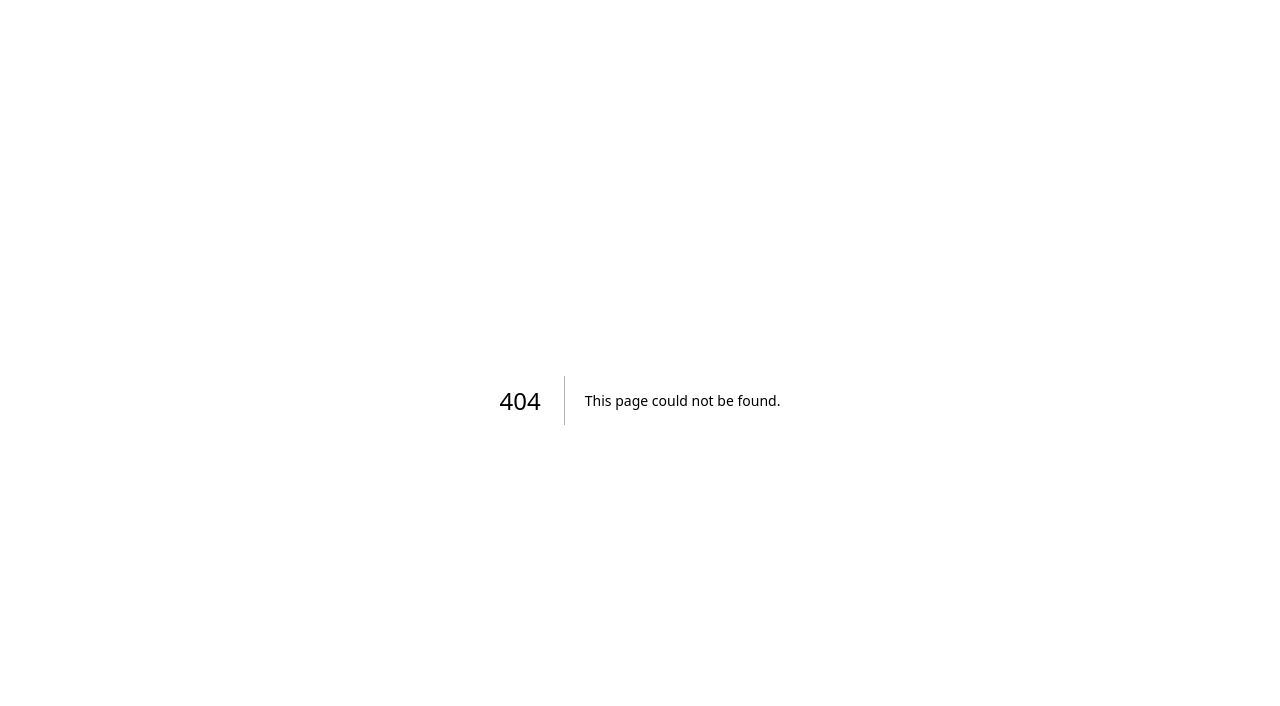
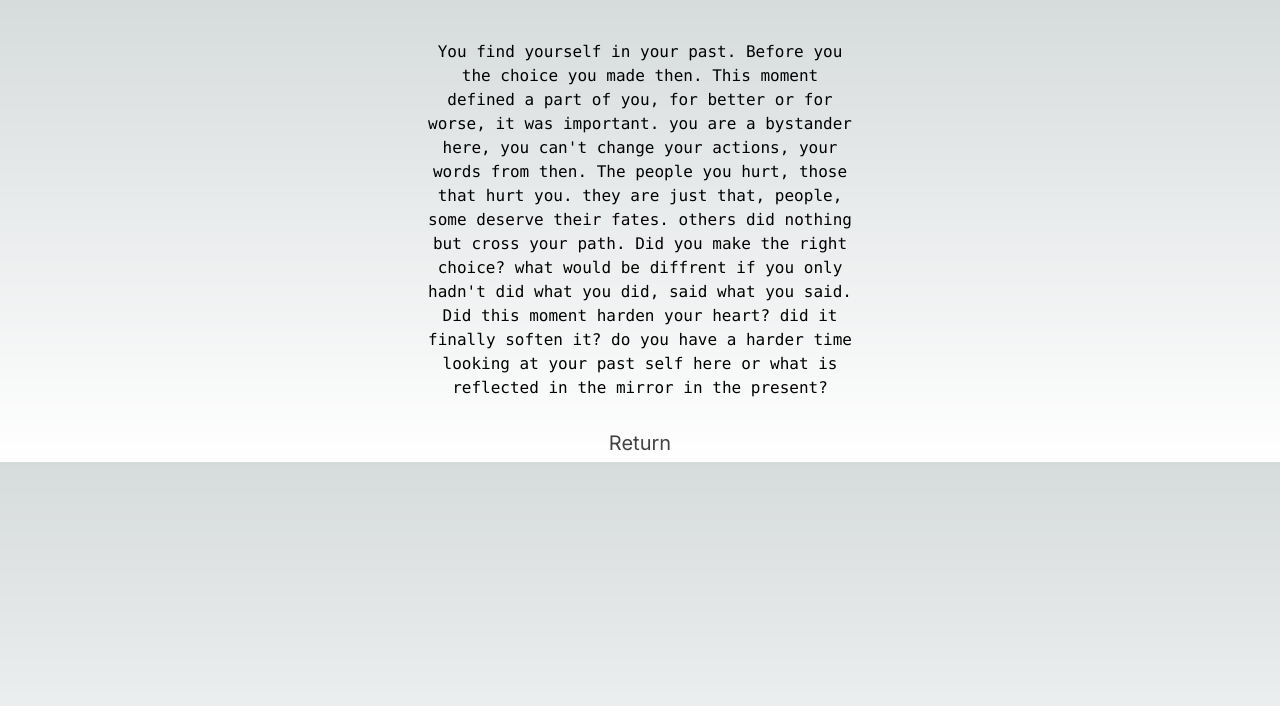
Before and after one commit to ROTBOW/TheGreatGarden, a Next.js app: page /gate/step/1 in a window 1280 px wide. Before the commit this address had no page. Shown: the top 706 px of the page. Built offline with nearby package versions, Linux system fonts and the light colour scheme.

Commit message:
added gate locations

```diff
--- a/app/gate/page.jsx
+++ b/app/gate/page.jsx
@@ -1,18 +1,34 @@
+'use client'
+
+import Link from 'next/link';
+import stories from '@/data/gateSteps';
+import { useRouter } from 'next/navigation';
+
 /**
  * this is the gate, a portal, and an small interactive story
- * progress will be stored in localstorage so folk can continue on their own
  */
 
-import Link from 'next/link';
+
+
 
 const Gate = () => {
+    const router = useRouter();
 
+
+    const randomStep = () => {
+         /**
+         * The function `randomStep` generates a random index and navigates to a specific route using
+         * `router.push`.
+         */
+        let idx = Math.floor(Math.random() * Object.keys(stories).length)
+
+        router.push(`/gate/step/${idx}`)
+    };
 
     return (
         <div>
-            <h2 className="md:text-4xl text-2xl md:p-10 pl-10 py-4"><Link href="#">The Great Garden</Link></h2>
-            <div className="flex items-center flex-col">
-                <div className='text-center font-mono'>
+            <div className="flex items-center flex-col pt-10">
+                <div className='text-center font-mono md:w-1/2 w-2/3'>
                     You stand before the Gate, center of the Garden<br/>
                     It leads everywhere, and nowhere, <br/>
                     houses your deepest fears, cradles your faintest hopes. <br/>
@@ -46,9 +62,9 @@ const Gate = () => {
 
             </div>
                 <div>What do you do?</div>
-                <div className='flex justify-around w-1/4 pt-3'>
-                    <button>Enter</button>
-                    <button>Leave</button>
+                <div className='flex justify-around w-1/4 pt-3 animate-pulse'>
+                    <button onClick={randomStep}>Enter</button>
+                    <Link href="/">Leave</Link>
                 </div>
             </div>
         </div>
--- /dev/null
+++ b/app/gate/step/[sId]/page.jsx
@@ -0,0 +1,38 @@
+'use client'
+
+import {useEffect, useState} from 'react';
+
+import Link from 'next/link';
+import Loading from "@/components/loading/loading";
+import stories from '@/data/gateSteps';
+import { useParams } from "next/navigation";
+
+const Step = () => {
+
+    const params = useParams();
+    const [story, setStory] = useState(null);
+
+    useEffect(() => {
+        let s = stories[params.sId];
+        if (s) {
+            setStory(s)
+        } else {
+            setStory(stories['0'])
+        }
+    }, [])
+
+    if (!story) {
+        return <Loading/>;
+    }
+
+    return (
+        <div className='flex items-center flex-col'>
+            <p className='pt-10 font-mono w-1/3 text-center'>
+                {story}
+            </p><br/>
+            <Link href="/gate" className='text-xl animate-pulse'>Return</Link>
+        </div>
+    )
+}
+
+export default Step;
--- a/app/globals.css
+++ b/app/globals.css
@@ -26,14 +26,14 @@ body {
     rgb(var(--background-start-rgb));
 }
 
-a {
+a, button {
   box-shadow: inset 0 0 0 0 #54b3d6;
   border-radius: .25rem;
   transition: all 500ms;
   padding: 5px;
 }
 
-a:hover {
+a:hover, button:hover {
   color: white;
   box-shadow: inset  0 0 150px 0 #54b3d6;
 }
--- /dev/null
+++ b/data/gateSteps.js
@@ -0,0 +1,32 @@
+const stories = {
+
+    0: `You are found, and lost, everywhere and nowhere, loved and hated,
+    filled with pride and full of shame. There is nothing here.`,
+
+    1: `You find yourself in your past. Before you the choice you made then.
+    This moment defined a part of you, for better or for worse, it was important.
+    you are a bystander here, you can't change your actions, your words from then.
+    The people you hurt, those that hurt you. they are just that, people, some deserve their fates.
+    others did nothing but cross your path. Did you make the right choice? what would be diffrent if you only
+    hadn't did what you did, said what you said. Did this moment harden your heart? did it finally soften it?
+    do you have a harder time looking at your past self here or what is reflected in the mirror in the present?`,
+
+    2: `This is not a place, she is a soul, she is gentle, and she is weak. You can feel the faint beat of her heart.
+    She recognizes you, and is happy that you've come. She opens her month to speak but sound doesn't travel in this place.
+    Instead she smiles, her flame flickers, her time is soon, but it doesn't worry her. The only thing in her eyes is you.`,
+
+    3: `You don't recognize this place, its not your past or present. It might your future, or maybe it's someone else's.
+    There is people here, they move in frames, like a painting of life, it is odd.
+    At the center you see a man, he is on his knees, you look at his face but you can't tell if its happiness or sadness that fills it.
+    he doesn't move, completely still, the would moves around him, without him. You can feel the well of emotion within him, there is so much
+    but it also is so little. He feels the world, and he feels nothing. You can tell he doesn't like to live like this. You don't understand what
+    drives him to keep living like this. Somehow you know, he doesn't know either.`,
+
+    4: `We are here together, you and me, we are one. I have lived with you've regreted most. I've seen you at your lowest, when you were
+    in the dirt and covered in soot. I was there you commited the act we are most ashamed of, I've always been here you. Because I am you,
+    we are broken, we have hurt and been hurt, we struggle. I am you, and I love you. I will never leave you, and you will never face anything alone.`
+}
+
+Object.freeze(stories);
+
+export default stories;
```
